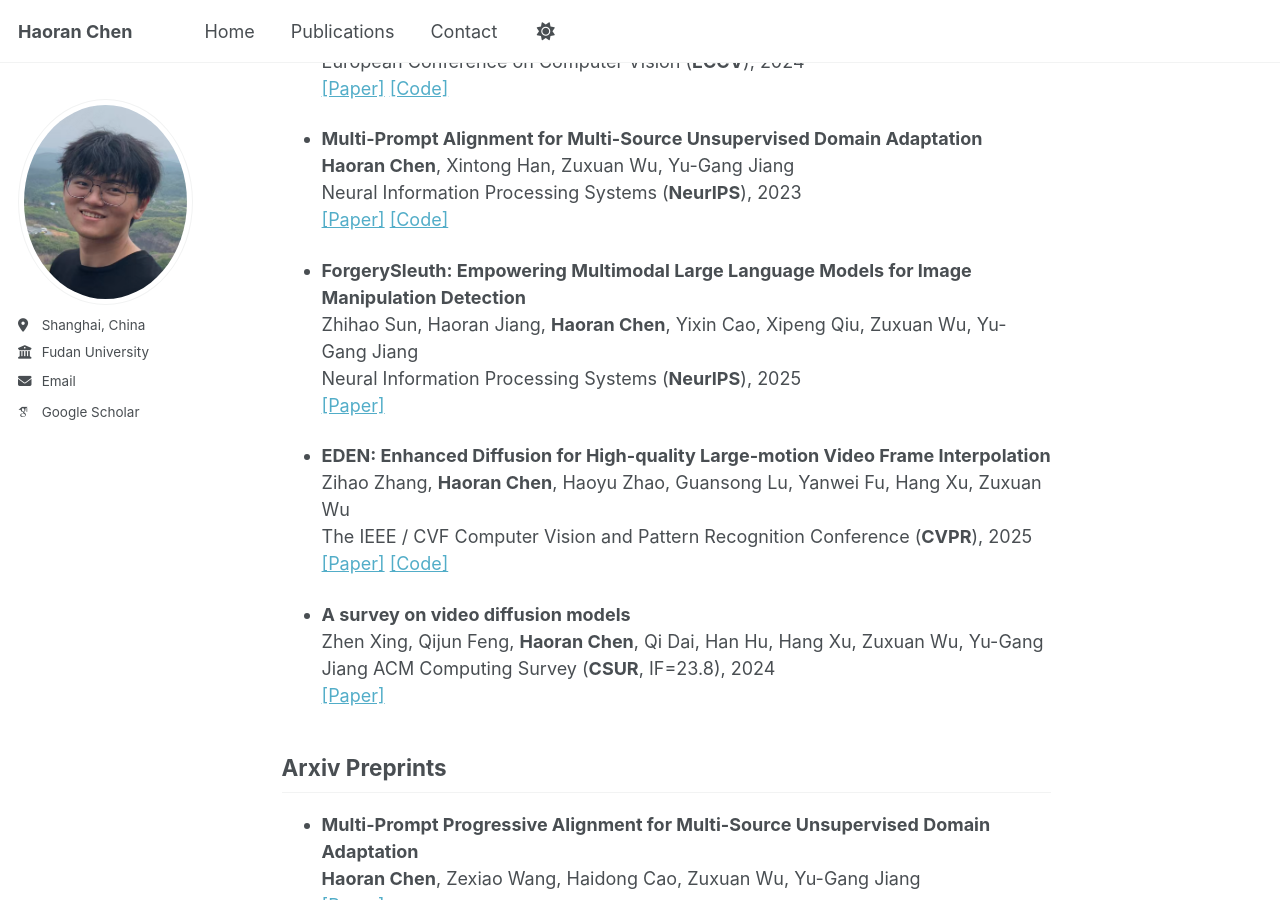
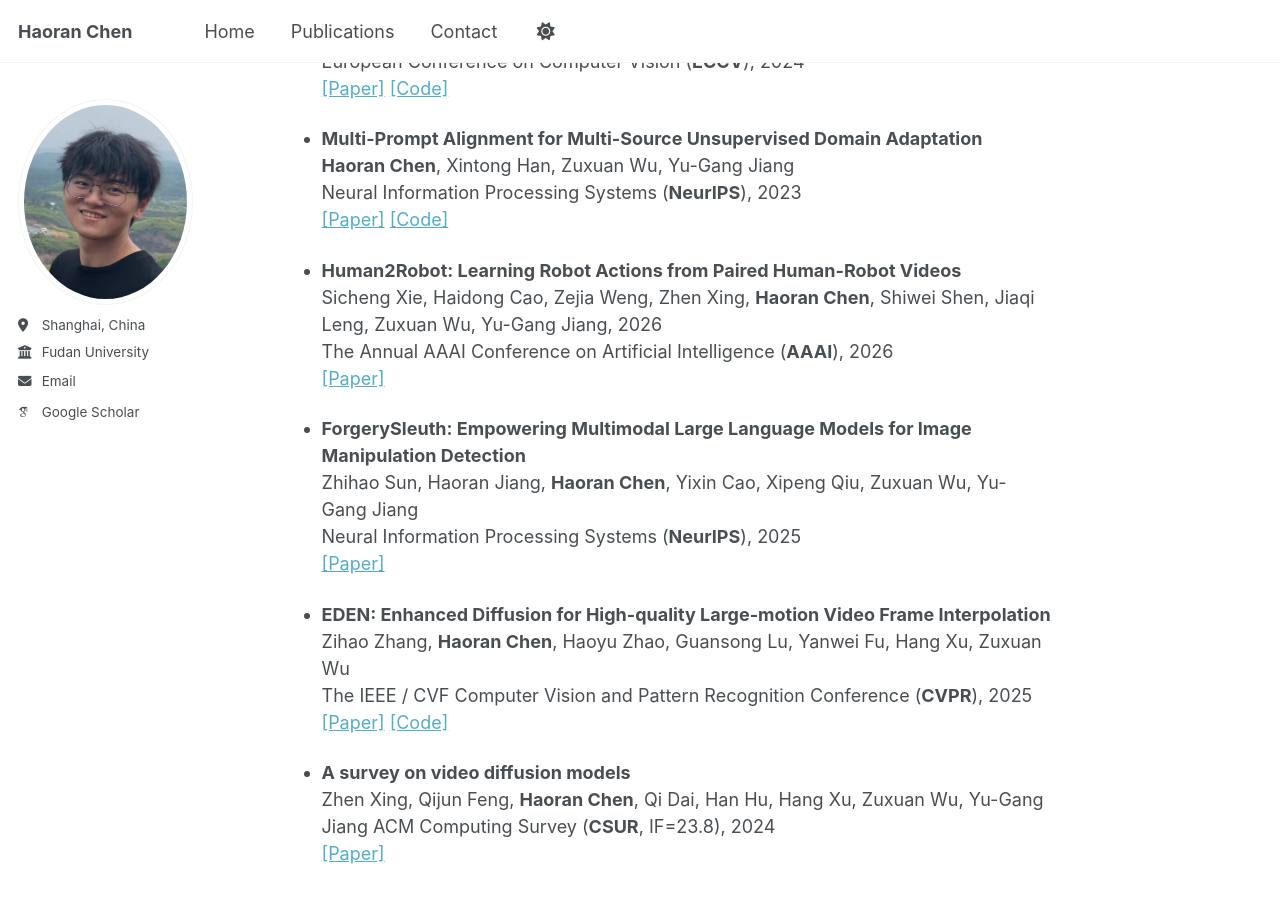
Before and after one commit to HaoranChen/haoranchen.github.io, a Jekyll site: the page built from _pages/publications.md, in a window 1280 px wide and 900 px high, scrolled down 455 px. Built offline with Jekyll 4.4.1, drawn with Linux system fonts in a browser that asks for light colours; some web fonts are replaced.

Commit message:
Update publications.md

```diff
--- a/_pages/publications.md
+++ b/_pages/publications.md
@@ -30,6 +30,12 @@ author_profile: true
   [\[Paper\]](https://arxiv.org/abs/2209.15210) [\[Code\]](https://github.com/HaoranChen/Multi-Prompt-Alignment-for-MSUDA)
 
 
+- **Human2Robot: Learning Robot Actions from Paired Human-Robot Videos**
+  Sicheng Xie, Haidong Cao, Zejia Weng, Zhen Xing, **Haoran Chen**, Shiwei Shen, Jiaqi Leng, Zuxuan Wu, Yu-Gang Jiang, 2026
+  The Annual AAAI Conference on Artificial Intelligence (**AAAI**), 2026
+  [\[Paper\]](https://arxiv.org/abs/2209.15210)
+
+
 - **ForgerySleuth: Empowering Multimodal Large Language Models for Image Manipulation Detection**
   Zhihao Sun, Haoran Jiang, **Haoran Chen**, Yixin Cao, Xipeng Qiu, Zuxuan Wu, Yu-Gang Jiang
   Neural Information Processing Systems (**NeurIPS**), 2025
```
